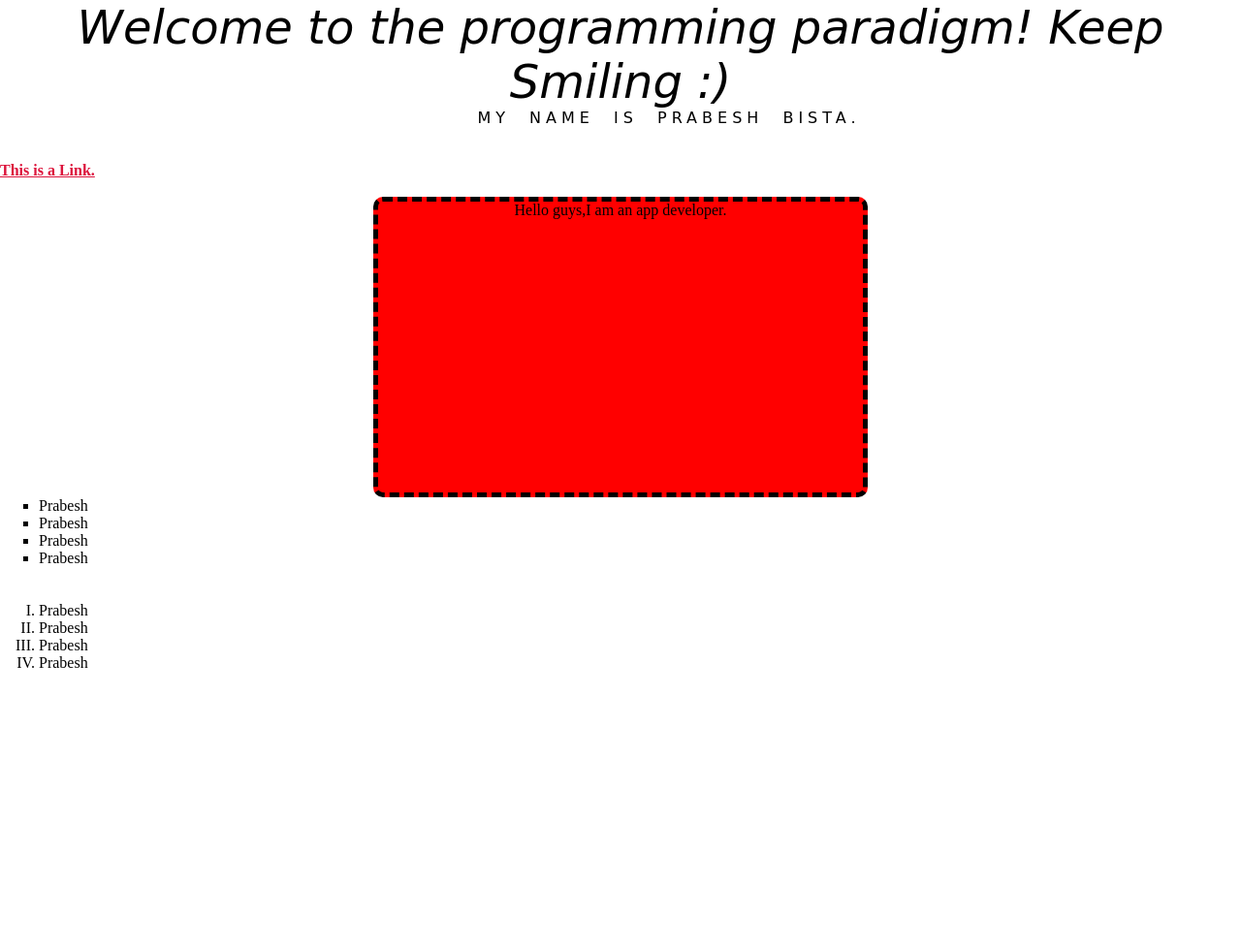
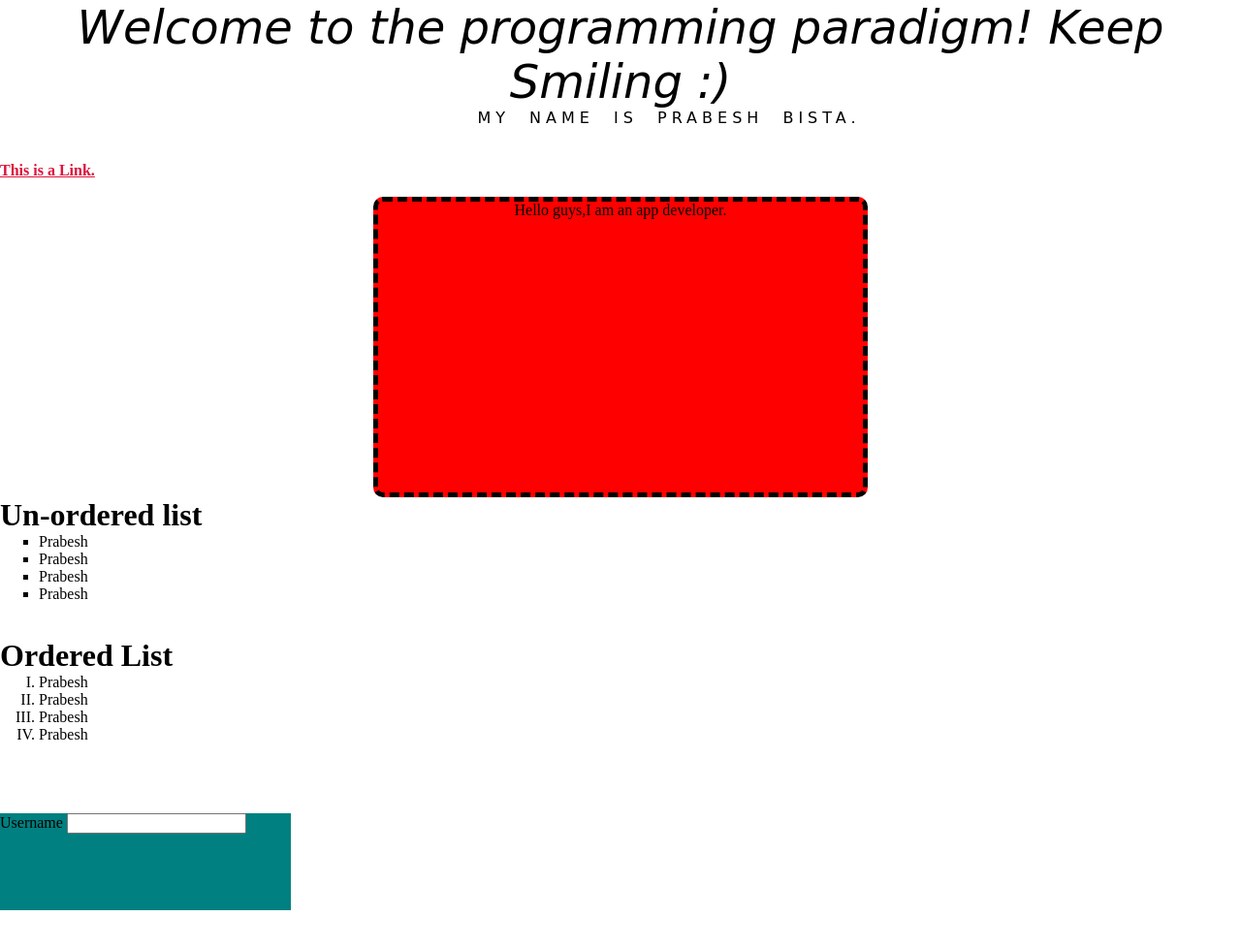
Before and after one commit to PrabeshPP/HTML-CSS, a plain HTML site: page CSS/index01.html in a window 1280 px wide. Shown: the whole page at 97% size. Before the commit the page ends 800 px from the top, so only its background shows below. Drawn offline with Linux system fonts and the light colour scheme; a web font is replaced by a local one.

Commit message:
boxModel

```diff
--- a/CSS/index01.html
+++ b/CSS/index01.html
@@ -24,13 +24,14 @@
     class="borderCSS">
     Hello guys,I am an app developer.
 </div></center>
+<h1>Un-ordered list</h1>
 <ul>
     <li>Prabesh</li>
     <li>Prabesh</li>
     <li>Prabesh</li>
     <li>Prabesh</li>
 </ul><br><br>
-
+<h1>Ordered List</h1>
 <ol>
     <li>Prabesh</li>
     <li>Prabesh</li>
@@ -39,5 +40,11 @@
 </ol>
 <br><br><br><br>
 
+<div class="boxModel"><label>Username</label>
+    <input type="text"></div>
+
+
+<br><br><br>
+
 </body>
 </html>
--- a/CSS/style.css
+++ b/CSS/style.css
@@ -87,3 +87,9 @@ ol{
 }
 
 /* Box Model CSS */
+.boxModel{
+    background-color: teal;
+    width: 300px;
+    height: 100px;
+    text-decoration: violet;
+}
```
